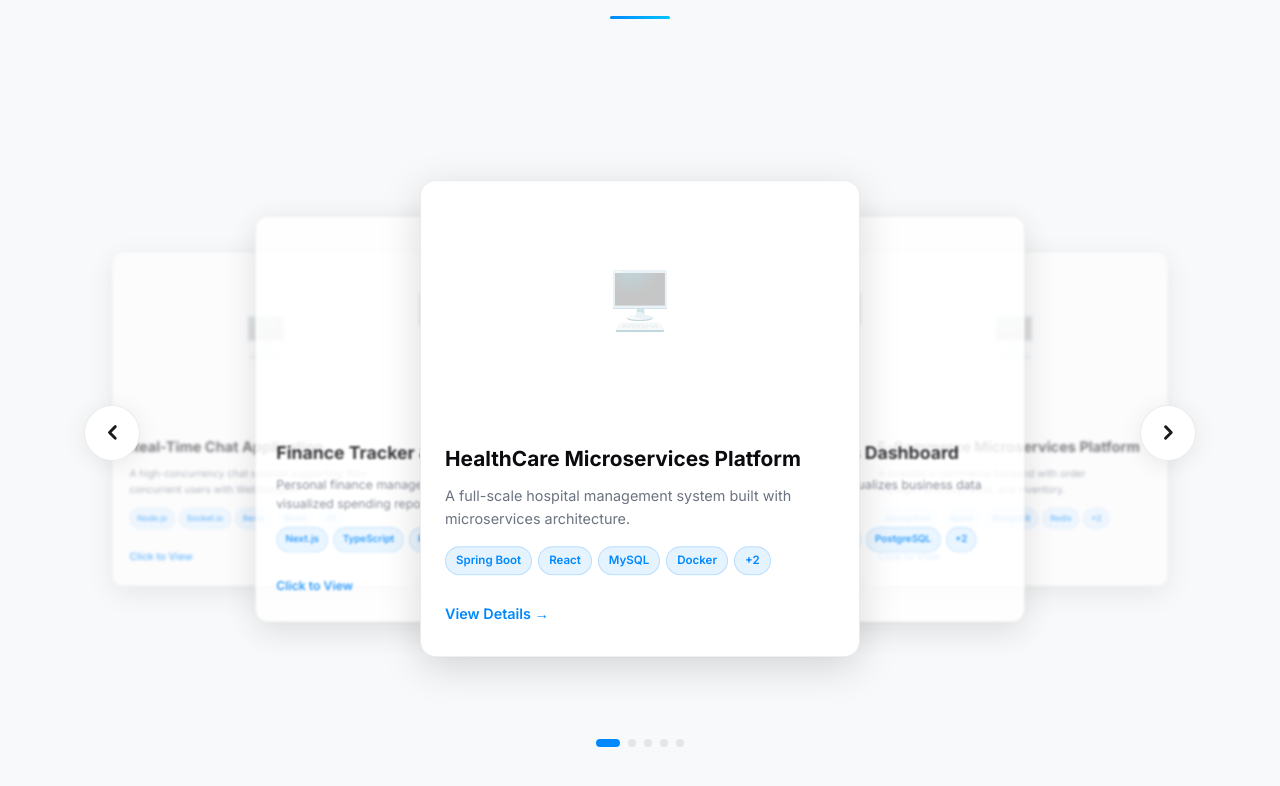
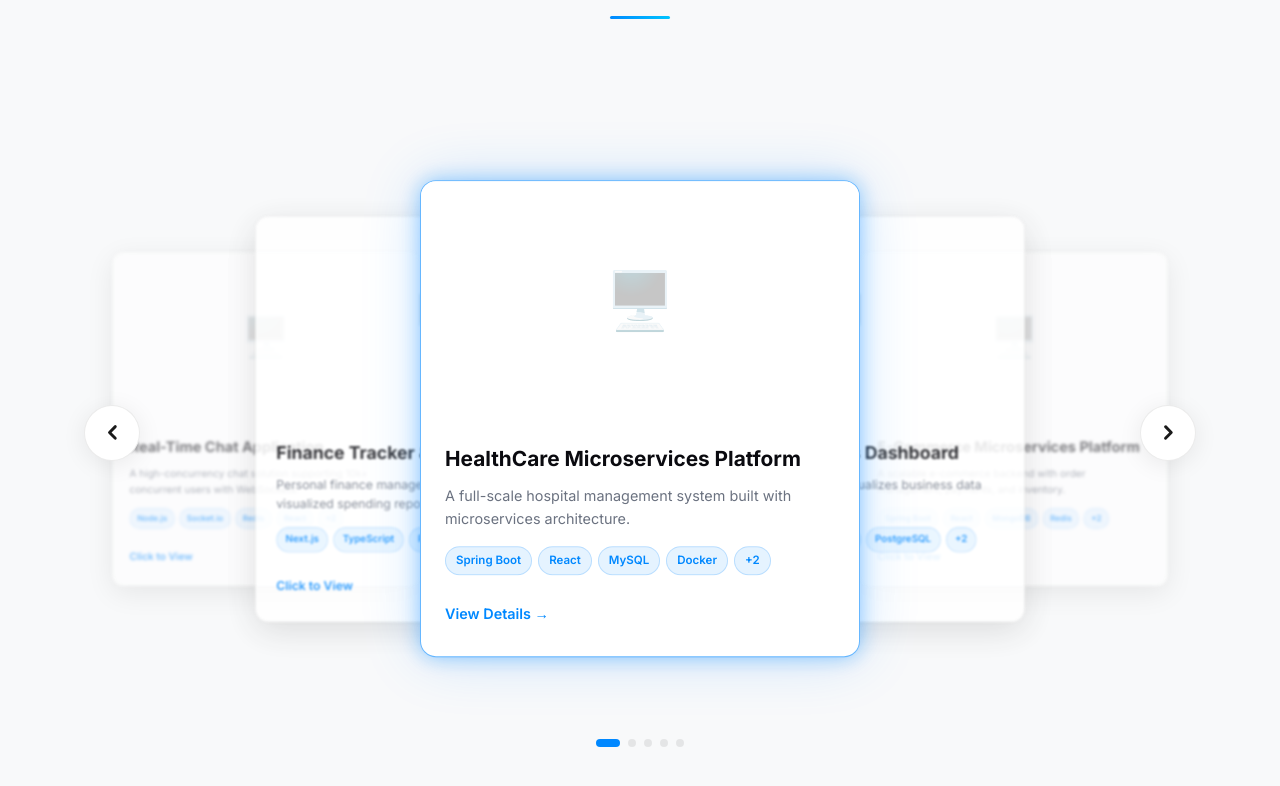
Before and after one commit to Charith-Dhananjaya/portfolio, a Next.js app: page / in a window 1280 px wide. Shown: the part 3540-4326 px from the top of the page. Built offline with nearby package versions, Linux system fonts and the light colour scheme.

Commit message:
update card boarders

```diff
--- a/src/components/ui/ProjectCarousel.tsx
+++ b/src/components/ui/ProjectCarousel.tsx
@@ -40,6 +40,8 @@ export default function ProjectCarousel({ projects, onCardClick }: ProjectCarous
         let opacity = 1;
         let zIndex = 50;
         let blur = 0;
+        let boxShadow = "0 10px 40px rgba(0, 0, 0, 0.15)";
+        let borderColor = "var(--color-glass-border)";
 
         switch (offset) {
             case 0: // Center (active)
@@ -48,6 +50,9 @@ export default function ProjectCarousel({ projects, onCardClick }: ProjectCarous
                 opacity = 1;
                 zIndex = 50;
                 blur = 0;
+                // Neon glow effect
+                boxShadow = "0 0 20px rgba(0, 136, 255, 0.4), 0 0 60px rgba(0, 136, 255, 0.2)";
+                borderColor = "rgba(0, 136, 255, 0.6)";
                 break;
             case 1: // Right adjacent
                 translateX = 45;
@@ -90,6 +95,8 @@ export default function ProjectCarousel({ projects, onCardClick }: ProjectCarous
             opacity: opacity,
             zIndex: zIndex,
             filter: blur > 0 ? `blur(${blur}px)` : 'none',
+            boxShadow: boxShadow,
+            borderColor: borderColor,
             pointerEvents: offset === 0 ? 'auto' : 'none',
         };
     };
--- a/src/context/ThemeContext.tsx
+++ b/src/context/ThemeContext.tsx
@@ -12,20 +12,20 @@ interface ThemeContextType {
 const ThemeContext = createContext<ThemeContextType | undefined>(undefined);
 
 export function ThemeProvider({ children }: { children: ReactNode }) {
-    const [theme, setTheme] = useState<Theme>("dark");
+    const [theme, setTheme] = useState<Theme>("light");
+    const [mounted, setMounted] = useState(false);
 
     // Load theme from localStorage on mount
     useEffect(() => {
+        setMounted(true);
         const savedTheme = localStorage.getItem("portfolio-theme") as Theme;
         if (savedTheme) {
             setTheme(savedTheme);
             document.documentElement.setAttribute("data-theme", savedTheme);
         } else {
-            // Default to system preference
-            const prefersDark = window.matchMedia("(prefers-color-scheme: dark)").matches;
-            const initialTheme = prefersDark ? "dark" : "light";
-            setTheme(initialTheme);
-            document.documentElement.setAttribute("data-theme", initialTheme);
+            // Default to light
+            setTheme("light");
+            document.documentElement.setAttribute("data-theme", "light");
         }
     }, []);
 
```
